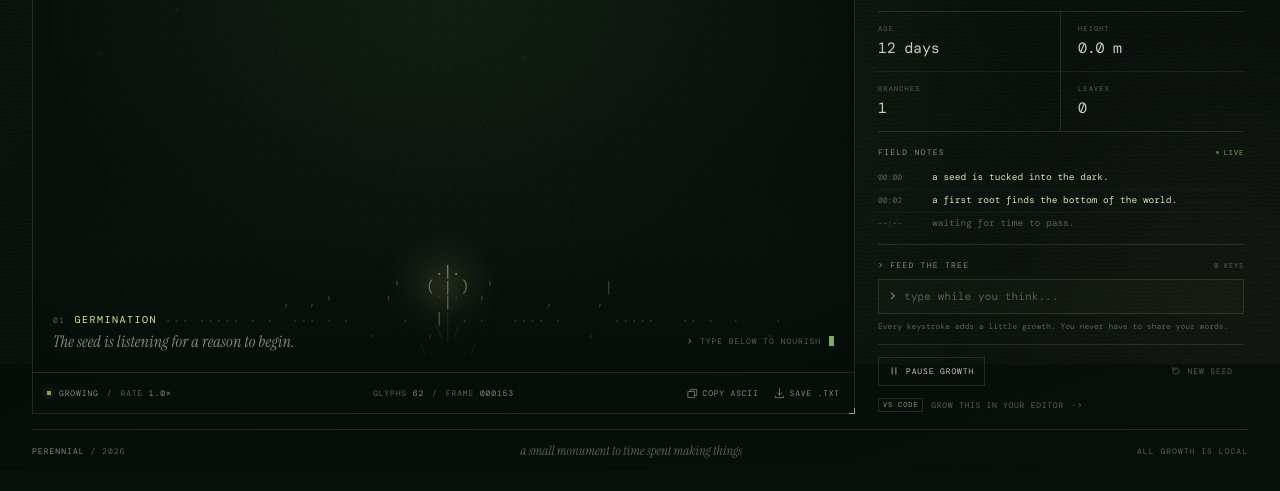
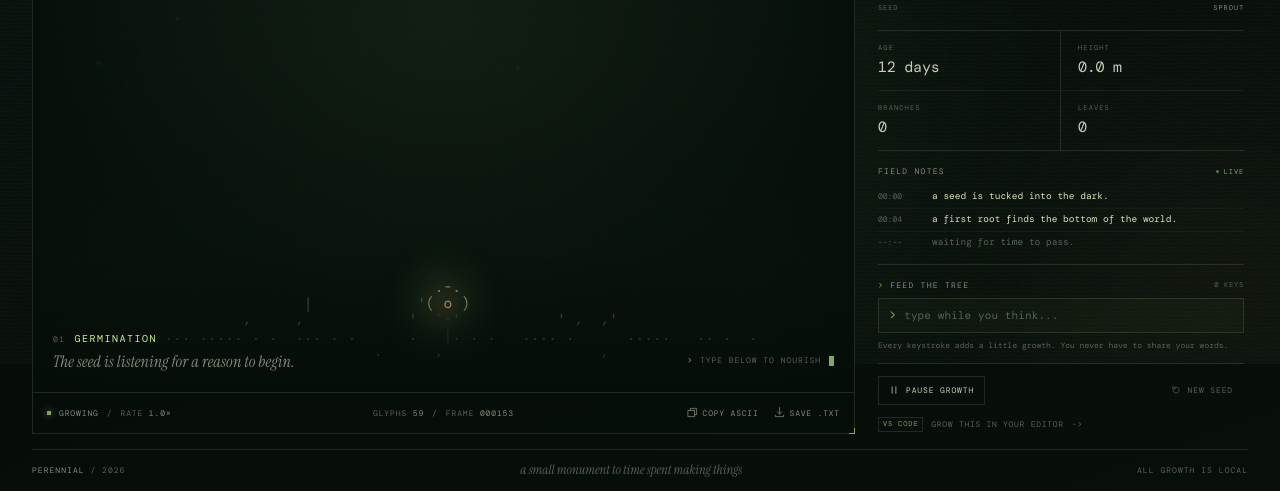
Before and after one commit to neverwinter6/coding-plant, a website with bundled scripts: page index.html in a window 1280 px wide. Shown: the part 436-927 px from the top of the page. Built offline with nearby package versions, Linux system fonts and the light colour scheme; a web font is replaced by a local one.

Commit message:
Slow growth to a forty-minute canopy

```diff
--- a/index.html
+++ b/index.html
@@ -142,7 +142,7 @@
         <section class="intro">
           <p class="eyebrow"><span class="eyebrow__num">01</span> A LIVING INTERFACE</p>
           <h1>A tree that grows<br>while <em>you code.</em></h1>
-          <p class="intro__copy">No images. No dependencies. Just a few thousand characters doing their best impression of time. Leave it open while you build something.</p>
+          <p class="intro__copy">No images. No dependencies. Just a few thousand characters doing their best impression of time. A full canopy takes about forty minutes of focused time.</p>
         </section>
 
         <section class="session" aria-labelledby="sessionLabel">
--- a/main.js
+++ b/main.js
@@ -1,10 +1,10 @@
 import { buildTree } from "./tree.js";
 
 const TAU = Math.PI * 2;
-const STORAGE_KEY = "perennial.session.v2";
+const STORAGE_KEY = "perennial.session.v3";
 const MAX_STORED_GAP = 6 * 60 * 60 * 1000;
-const GERMINATION_SECONDS = 4;
-const TREE_FULL_AT = 180;
+const GERMINATION_SECONDS = 8;
+const TREE_FULL_AT = 2400;
 const LEAF_BURST_MS = 1500;
 const MONO = '"DM Mono", "Cascadia Mono", Menlo, Consolas, monospace';
 
@@ -16,37 +16,37 @@ const STAGES = [
     caption: "The seed is listening for a reason to begin.",
   },
   {
-    at: 6,
+    at: 10,
     name: "SPROUT",
     label: "SPROUT",
     caption: "A small fracture of green, looking for the sun.",
   },
   {
-    at: 16,
+    at: 180,
     name: "SAPLING",
     label: "SAPLING",
     caption: "It has decided that up is worth the effort.",
   },
   {
-    at: 35,
+    at: 600,
     name: "YOUNG TREE",
     label: "YOUNG TREE",
     caption: "Branches negotiate their share of the sky.",
   },
   {
-    at: 65,
+    at: 1200,
     name: "CANOPY",
     label: "CANOPY",
     caption: "A private climate is assembling overhead.",
   },
   {
-    at: 140,
+    at: 2400,
     name: "OLD GROWTH",
     label: "OLD GROWTH",
     caption: "What started as syntax is now a silhouette.",
   },
   {
-    at: 260,
+    at: 3600,
     name: "ANCIENT",
     label: "ANCIENT",
     caption: "Still adding to itself, one character at a time.",
@@ -55,15 +55,15 @@ const STAGES = [
 
 const FIELD_NOTES = [
   { at: 0, text: "a seed is tucked into the dark." },
-  { at: 2.4, text: "a first root finds the bottom of the world." },
-  { at: 6.5, text: "something green breaks the surface." },
-  { at: 16, text: "the first true leaves open." },
-  { at: 31, text: "the trunk commits to a direction." },
-  { at: 55, text: "branches begin to share the light." },
-  { at: 96, text: "the canopy closes over the session." },
-  { at: 158, text: "one more ring, laid down in silence." },
-  { at: 262, text: "old growth. still adding to itself." },
-  { at: 480, text: "a small forest of decisions." },
+  { at: 4, text: "a first root finds the bottom of the world." },
+  { at: 24, text: "something green breaks the surface." },
+  { at: 240, text: "the first true leaves open." },
+  { at: 600, text: "the trunk commits to a direction." },
+  { at: 1200, text: "branches begin to share the light." },
+  { at: 2400, text: "the canopy closes over the session." },
+  { at: 3600, text: "one more ring, laid down in silence." },
+  { at: 5400, text: "old growth. still adding to itself." },
+  { at: 7200, text: "a small forest of decisions." },
 ];
 
 const P = {
@@ -418,7 +418,7 @@ function growthClock() {
   const seconds = state.growthMs / 1000;
   const activeSeconds = Math.max(0, seconds - GERMINATION_SECONDS);
   const normalized =
-    (1 - Math.exp(-activeSeconds / 22)) / (1 - Math.exp(-TREE_FULL_AT / 22));
+    (1 - Math.exp(-activeSeconds / 720)) / (1 - Math.exp(-TREE_FULL_AT / 720));
   const clamped = clamp(normalized, 0, 1);
   const late = Math.max(0, activeSeconds - TREE_FULL_AT) * 0.7;
   return {
@@ -549,7 +549,8 @@ function draw(now) {
   updateCamera(visible);
 
   clearGrid();
-  drawSoil(growth.clock);
+  const seeding = state.elapsedMs < (GERMINATION_SECONDS + 1.5) * 1000;
+  drawSoil(growth.clock, seeding);
   drawBranches(growth.clock, now);
   drawLeaves(growth.clock, now);
   drawCanopyFill(growth.clock);
@@ -557,7 +558,7 @@ function draw(now) {
 
   ctx.setTransform(render.dpr, 0, 0, render.dpr, 0, 0);
   ctx.clearRect(0, 0, render.W, render.H);
-  drawGerminationGlow(ctx, growth.clock, now);
+  drawGerminationGlow(ctx, now, seeding);
   drawSpecks(ctx, now);
   paintGrid(ctx);
   drawParticles(ctx, now);
@@ -941,7 +942,7 @@ function drawBlossoms(clock, now) {
   }
 }
 
-function drawSoil(clock) {
+function drawSoil(clock, seeding) {
   const baseRow = Math.floor(
     (camera.baseY - render.offsetY) / render.lineH
   );
@@ -992,7 +993,7 @@ function drawSoil(clock) {
     }
   }
 
-  if (clock < 2.8) {
+  if (seeding) {
     // A seed, drawn as a small lit pod above the soil line.
     setCell(centerCol - 1, baseRow - 3, ".", P.trunk, 7);
     setCell(centerCol, baseRow - 3, "-", P.trunk, 7);
@@ -1007,8 +1008,8 @@ function drawSoil(clock) {
   }
 }
 
-function drawGerminationGlow(ctx, clock, now) {
-  if (clock > 2.8) return;
+function drawGerminationGlow(ctx, now, seeding) {
+  if (!seeding) return;
   const ground = project(0, 0);
   const x = ground.px;
   const y = ground.py - render.lineH * 1.7;
```
Also changed, not shown: vscode-extension/media/index.html (+1 -1 lines), vscode-extension/media/main.js (+26 -25 lines), README.md, vscode-extension/README.md.
